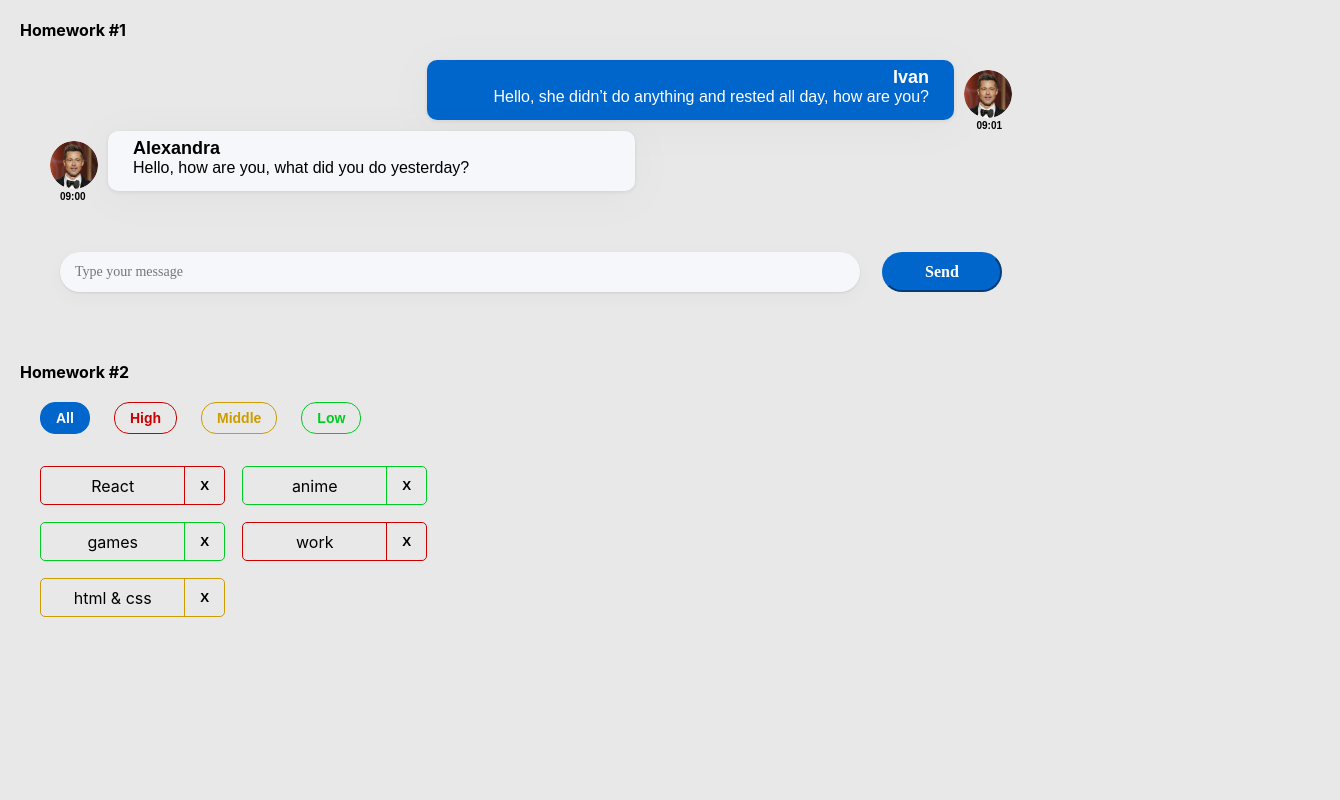
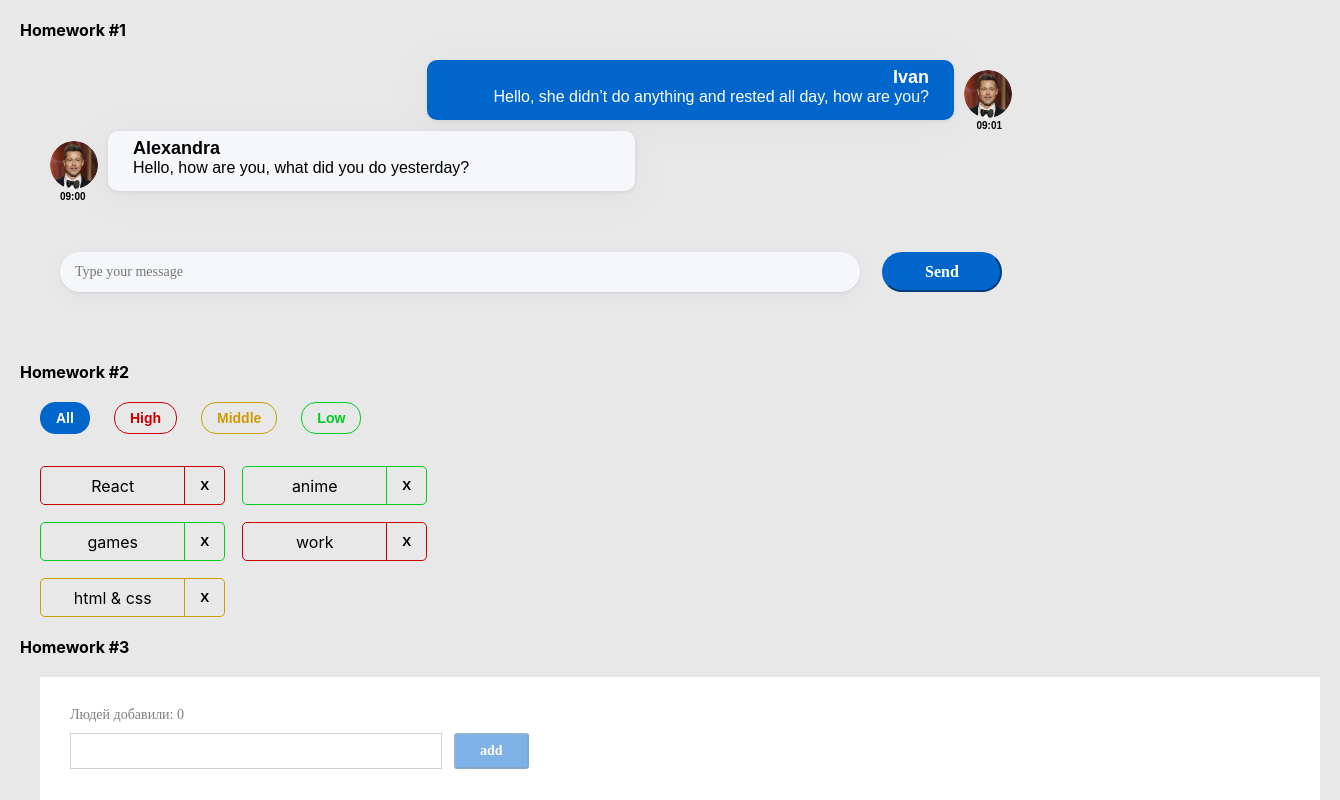
Before and after one commit to atpradical/homework-thuesday, a React (Create React App) app: page / in a window 1280 px wide. Shown: the top 800 px of the page, 1340 px wide, since content can reach past the window. Built offline with nearby package versions, Linux system fonts and the light colour scheme.

Commit message:
add: HW3 completion

```diff
--- a/package.json
+++ b/package.json
@@ -1,6 +1,6 @@
 {
   "name": "hws2",
-  "homepage": "http://IgnatZakalinsky.github.io/hws2",
+  "homepage": "http://atpradical.github.io/homework-thuesday",
   "version": "0.1.0",
   "private": true,
   "dependencies": {
--- a/src/s1-main/App.tsx
+++ b/src/s1-main/App.tsx
@@ -2,6 +2,7 @@ import React from 'react'
 import s from './App.module.css'
 import HW1 from '../s2-homeworks/hw01/HW1'
 import HW2 from "../s2-homeworks/hw02/HW2";
+import HW3 from "../s2-homeworks/hw03/HW3";
 
 function App() {
     return (
@@ -9,7 +10,7 @@ function App() {
             <HW1/>
             {/*раскомментировать по ходу выполнения*/}
             <HW2/>
-            {/*<HW3/>*/}
+            <HW3/>
             {/*<HW4/>*/}
 
             {/*при выполнении дз 5 и более - закомментировать здесь дз 1-4, так как они есть внутри дз 5*/}
--- a/src/s2-homeworks/hw03/Greeting.module.css
+++ b/src/s2-homeworks/hw03/Greeting.module.css
@@ -1,35 +1,109 @@
 .greetingForm {
+    width: 1280px;
+    height: 200px;
+    background: #FFF;
 }
 
 .inputAndButtonContainer {
+    display: flex;
+    margin: 10px 30px 0;
+    gap: 12px;
 }
 
 .error {
+    margin: 10px;
+    color: #C00;
+    font-family: Montserrat;
+    font-size: 14px;
+    font-style: normal;
+    font-weight: 400;
+    line-height: normal;
 }
 
 .input {
+    width: 372px;
+    height: 36px;
+    justify-content: center;
+    align-items: center;
+    padding: 8px 12px;
+    border: 1px solid #D1D1D1;
+
+    color: #000;
+    font-family: Montserrat;
+    font-size: 16px;
+    font-style: normal;
+    font-weight: 500;
+    line-height: normal;
 }
 
 .input:focus {
 }
 
 .errorInput {
+    width: 372px;
+    height: 36px;
+    padding: 8px 12px;
+    justify-content: center;
+    align-items: center;
+    border: 1px solid #cc0000;
+
+    color: #000;
+    font-family: Montserrat;
+    font-size: 16px;
+    font-style: normal;
+    font-weight: 500;
+    line-height: normal;
 }
 
 .button {
+    /*display: inline-flex;*/
+    height: 36px;
+    padding: 5px 24px;
+    justify-content: center;
+    align-items: center;
+    gap: 10px;
+    flex-shrink: 0;
+    border-radius: 3px;
+    background:  #06C;
+    color: #FFF;
+    font-family: Montserrat;
+    font-size: 14px;
+    font-style: normal;
+    font-weight: 600;
+    line-height: 20px; /* 142.857% */
 }
 
 .button:focus {
+    outline: 1px solid black;
 }
 
 .button:active {
+    background:  #FFF;
+    color: #06C ;
+    border-color: #06C;
 }
 
 .button:disabled {
+    opacity: 0.5
 }
 
 .text {
+    display: inline-block;
+    margin: 30px 30px 0;
+    color: rgba(0, 0, 0, 0.50);
+    font-family: Montserrat;
+    font-size: 14px;
+    font-style: normal;
+    font-weight: 400;
+    line-height: normal;
 }
 
 .greeting {
+    color: #000;
+    font-family: Montserrat;
+    font-size: 14px;
+    font-style: normal;
+    font-weight: 500;
+    line-height: normal;
+    margin: 2px 30px;
 }
--- a/src/s2-homeworks/hw03/Greeting.tsx
+++ b/src/s2-homeworks/hw03/Greeting.tsx
@@ -2,14 +2,14 @@ import React, {ChangeEvent, KeyboardEvent} from 'react'
 import s from './Greeting.module.css'
 
 type GreetingPropsType = {
-    name: any // need to fix any
-    setNameCallback: any // need to fix any
-    addUser: any // need to fix any
-    onBlur: any // need to fix any
-    onEnter: any // need to fix any
-    error: any // need to fix any
-    totalUsers: any // need to fix any
-    lastUserName?: any // need to fix any
+    name: string // need to fix any
+    setNameCallback: (e: ChangeEvent<HTMLInputElement>) => void // need to fix any
+    addUser: () => void // need to fix any
+    onBlur: () => void  // need to fix any
+    onEnter: (e: KeyboardEvent<HTMLInputElement>) => void // need to fix any
+    error: string // need to fix any
+    totalUsers: number // need to fix any
+    lastUserName?: string // need to fix any
 }
 
 // презентационная компонента (для верстальщика)
@@ -25,7 +25,7 @@ const Greeting: React.FC<GreetingPropsType> = (
         lastUserName,
     } // деструктуризация пропсов
 ) => {
-    const inputClass = s.errorInput // need to fix with (?:)
+    const inputClass = error ? s.errorInput : s.input // need to fix with (?:)
 
     return (
         <div id={'hw3-form'} className={s.greetingForm}>
--- a/src/s2-homeworks/hw03/GreetingContainer.tsx
+++ b/src/s2-homeworks/hw03/GreetingContainer.tsx
@@ -1,39 +1,53 @@
-import React, { ChangeEvent, KeyboardEvent, useState } from 'react'
+import React, {ChangeEvent, KeyboardEvent, useState} from 'react'
 import Greeting from './Greeting'
-import { UserType } from './HW3'
+import {UserType} from './HW3'
+import {Simulate} from "react-dom/test-utils";
+import error = Simulate.error;
 
 type GreetingContainerPropsType = {
-    users: any // need to fix any
-    addUserCallback: any // need to fix any
+    users: UserType[] // need to fix any
+    addUserCallback: (name: string) => void // need to fix any
 }
 
-export const pureAddUser = (name: any, setError: any, setName: any, addUserCallback: any) => {
+export const pureAddUser = (name: string, setError: (value: string) => void, setName: (value: string) => void, addUserCallback: (name: string) => void) => {
     // если имя пустое - показать ошибку, иначе - добавить юзера и очистить инпут
+    if (!name) {
+        setError('Ошибка! Введите имя!')
+    } else {
+        setError('')
+        addUserCallback(name)
+        setName('')
+    }
 }
 
-export const pureOnBlur = (name: any, setError: any) => { // если имя пустое - показать ошибку
+export const pureOnBlur = (name: string, setError: (value: string) => void) => { // если имя пустое - показать ошибку
+    if (!name) {
+        setError('Ошибка! Введите имя!')
+    }
 }
 
-export const pureOnEnter = (e: any, addUser: any) => { // если нажата кнопка Enter - добавить
+export const pureOnEnter = (e: KeyboardEvent<HTMLInputElement>, addUser: () => void) => { // если нажата кнопка Enter - добавить
+    if (e.code === 'Enter') {
+        addUser()
+    }
 }
 
 // более простой и понятный для новичков
 // function GreetingContainer(props: GreetingPropsType) {
-
 // более современный и удобный для про :)
 const GreetingContainer: React.FC<GreetingContainerPropsType> = ({
-    users,
-    addUserCallback,
-}) => {
+                                                                     users,
+                                                                     addUserCallback,
+                                                                 }) => {
     // деструктуризация пропсов
-    const [name, setName] = useState<any>('') // need to fix any
-    const [error, setError] = useState<any>('') // need to fix any
+    const [name, setName] = useState<string>('') // need to fix any
+    const [error, setError] = useState<string>('') // need to fix any
 
-    const setNameCallback = (e: any) => { // need to fix any
-        setName('some name') // need to fix
+    const setNameCallback = (e: ChangeEvent<HTMLInputElement>) => { // need to fix any
+        setName(e.currentTarget.value) // need to fix
+        error && setError('Ошибка! Введите имя!')
+    }
 
-        error && setError('')
-    }
     const addUser = () => {
         pureAddUser(name, setError, setName, addUserCallback)
     }
@@ -42,12 +56,12 @@ const GreetingContainer: React.FC<GreetingContainerPropsType> = ({
         pureOnBlur(name, setError)
     }
 
-    const onEnter = (e: any) => {
+    const onEnter = (e: KeyboardEvent<HTMLInputElement>) => {
         pureOnEnter(e, addUser)
     }
 
-    const totalUsers = 0 // need to fix
-    const lastUserName = 'some name' // need to fix
+    const totalUsers = users.length // need to fix
+    const lastUserName = totalUsers ? users[users.length - 1].name : '' // need to fix
 
     return (
         <Greeting
--- a/src/s2-homeworks/hw03/HW3.tsx
+++ b/src/s2-homeworks/hw03/HW3.tsx
@@ -1,5 +1,5 @@
-import React, { useState } from 'react'
-import { v1 } from 'uuid'
+import React, {useState} from 'react'
+import {v1} from 'uuid'
 import s2 from '../../s1-main/App.module.css'
 import GreetingContainer from './GreetingContainer'
 
@@ -19,20 +19,19 @@ import GreetingContainer from './GreetingContainer'
 
 // types
 export type UserType = {
-    _id: any // need to fix any
-    name: any // need to fix any
+    _id: string // need to fix any
+    name: string // need to fix any
 }
 
-export const pureAddUserCallback = (name: any, setUsers: any, users: any) => { // need to fix any
-    const user = { // need to fix
-    }
+export const pureAddUserCallback = (name: string, setUsers: any, users: UserType[]) => { // need to fix any
+    const user = {_id: v1(), name: name}
     setUsers([...users, user])
 }
 
 const HW3 = () => {
-    const [users, setUsers] = useState<any>([]) // need to fix any
+    const [users, setUsers] = useState<UserType[]>([]) // need to fix any
 
-    const addUserCallback = (name: any) => { // need to fix any
+    const addUserCallback = (name: string) => { // need to fix any
         pureAddUserCallback(name, setUsers, users)
     }
 
```
